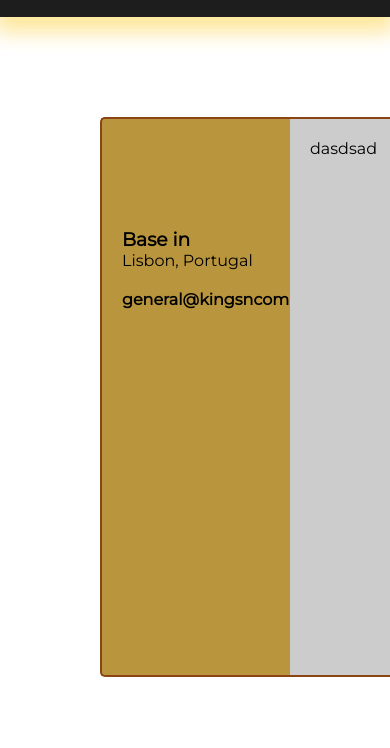
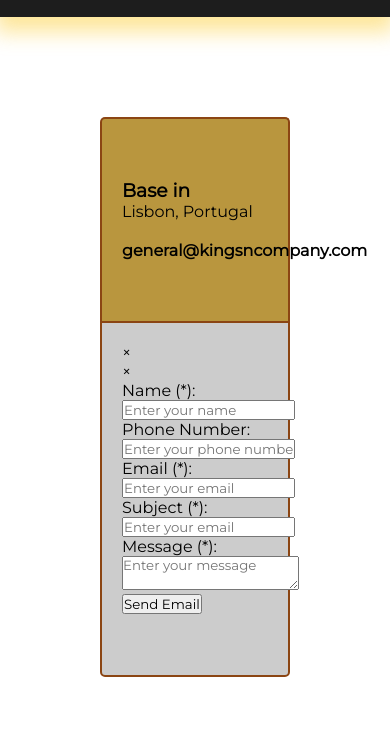
Before and after one commit to DanielAlmeida2003/KingsCompanyDesign, a plain HTML site: page contacts.html in a window 390 px wide. Shown: the part 96-844 px from the top of the page. Drawn offline with nearby package versions, Linux system fonts and the light colour scheme.

Commit message:
12 commit

```diff
--- a/contacts.html
+++ b/contacts.html
@@ -189,7 +189,36 @@
 
                 <div class="right">
 
-                    dasdsad
+                    <form class="contactForm" action="/contactos" method="Post">
+
+                        <div class="alert">
+                                <span class="closebtn">&times;</span>
+
+                        </div>
+
+                        <div class="alert success">
+                                <span class="closebtn">&times;</span>
+                        </div>
+
+                        <label class="labelsForm"> Name (*): </label>
+                        <input type="text" name="nome" placeholder="Enter your name" require>
+
+                        <label class="labelsForm"> Phone Number: </label>
+                        <input type="text" name="phoneNumber" placeholder="Enter your phone number" >
+
+                        <label class="labelsForm"> Email (*):</label>
+                        <input type="text" name="email" placeholder="Enter your email" require>
+
+                        <label class="labelsForm"> Subject (*):</label>
+                        <input type="text" name="subject" placeholder="Enter your email" require>
+
+                        <label class="labelsForm"> Message (*):</label>
+                        <textarea name="message" placeholder="Enter your message" require></textarea>
+
+                        <input type="submit" value="Send Email">
+
+
+                </form>
 
                 </div>
 
--- a/css/contact.css
+++ b/css/contact.css
@@ -4,6 +4,7 @@
 
     display: flex;
     justify-content: center;
+    flex-wrap: wrap;
 }
 .left{
 
@@ -44,7 +45,12 @@
     border-left: 0px;
 }
 
-@media screen and (max-width:919px) {
+.right .contactForm{
+
+}
+
+
+@media screen and (max-width:1215px) {
 
     .introContacts{
         justify-content: space-around;
@@ -52,11 +58,22 @@
 
     .left{
         width: 100%;
+        border-right: 2px solid saddlebrown;
+        border-bottom: none;
+        border-bottom-left-radius: 0px;
+        border-top-right-radius: 5px;
+    }
 
+    .left h3{
+        margin: auto;
+        margin-top: 40px;
     }
 
     .right{
         width: 100%;
+        border-left: 2px solid saddlebrown;
+        border-top-right-radius: 0px;
+        border-bottom-left-radius: 5px;
     }
 
 }
```
